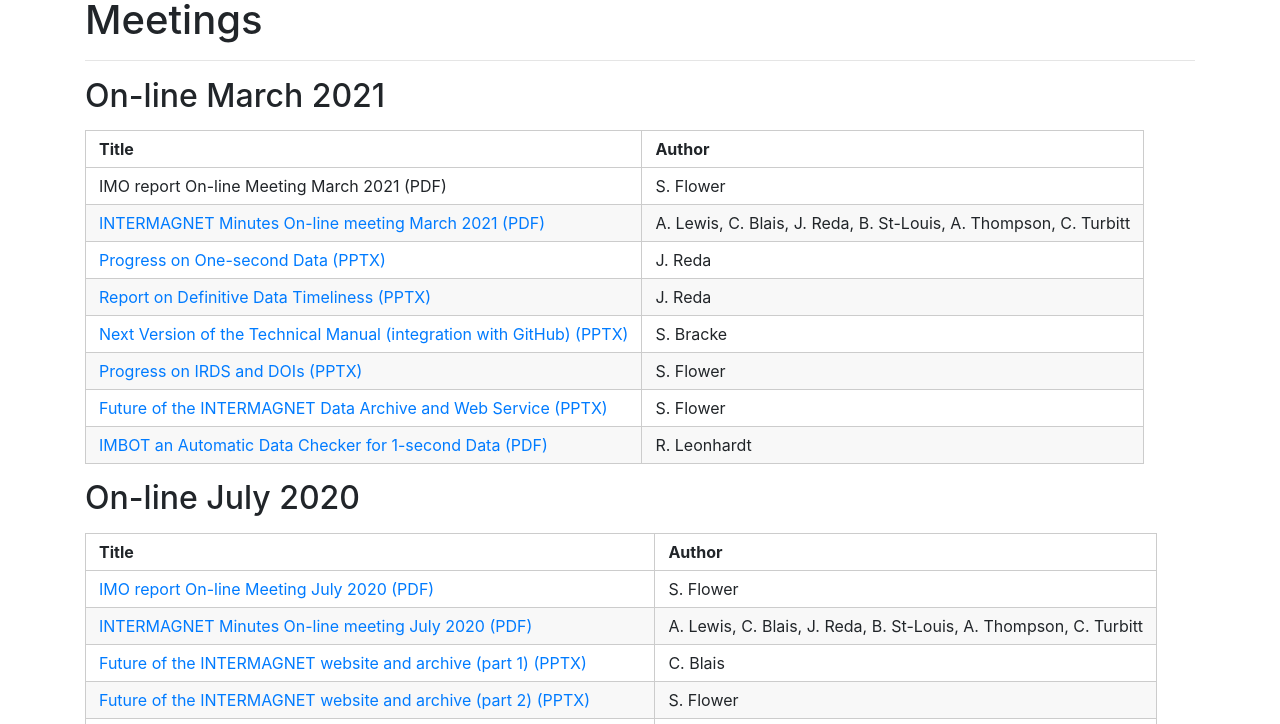
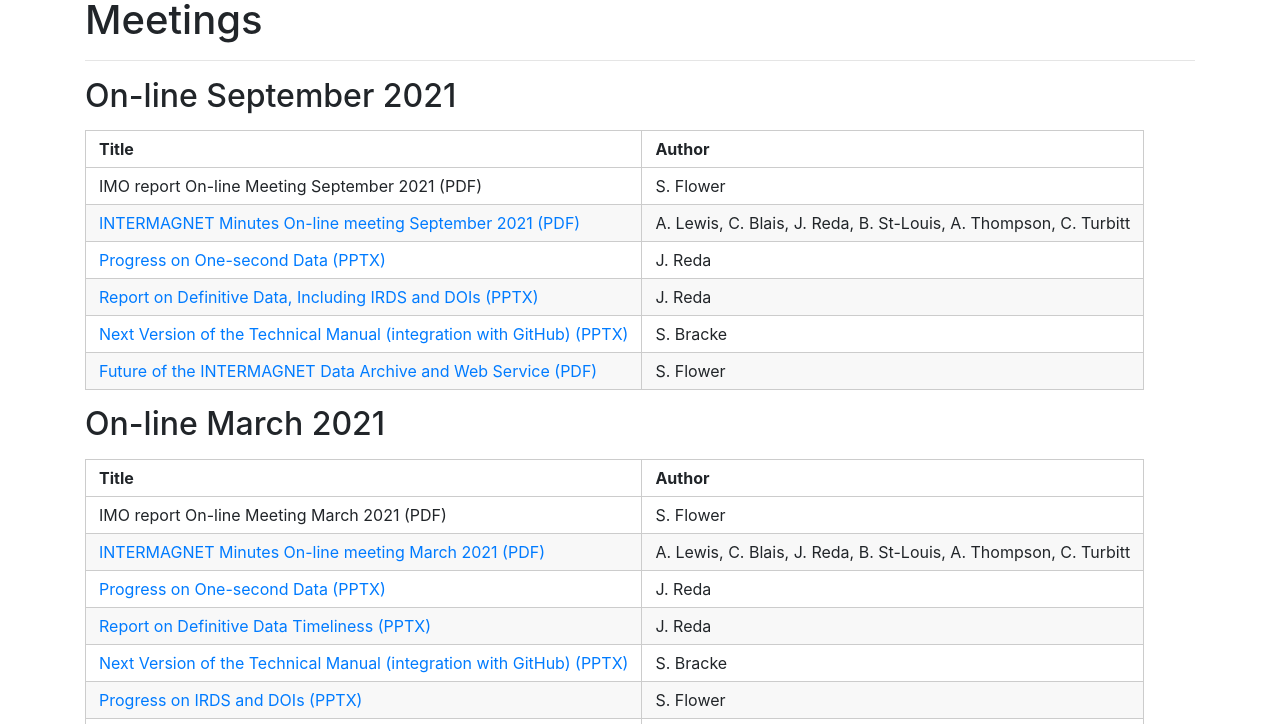
Before and after one commit to INTERMAGNET/intermagnet.github.io, a Jekyll site: the page built from meetings.md, in a window 1280 px wide and 900 px high, cut to the strip 176-900 px from the top of the window. Built offline with Jekyll 4.4.1, drawn with Linux system fonts in a browser that asks for light colours.

Commit message:
Add minutes and presentations for Sep 2021 online meeting

```diff
--- a/meetings.md
+++ b/meetings.md
@@ -1,6 +1,18 @@
 ---
 title: Meetings
 ---
+
+## On-line September 2021
+
+| Title  | Author |
+|--------|--------|
+|IMO report On-line Meeting September 2021 (PDF)|S. Flower|
+|[INTERMAGNET Minutes On-line meeting September 2021 (PDF)](/meetings/2021Sep-Online/INTERMAGNETMeetingMinutes-OnLineSept2021_Public.pdf)|A. Lewis, C. Blais, J. Reda, B. St-Louis, A. Thompson, C. Turbitt|
+|[Progress on One-second Data (PPTX)](/meetings/2021Sep-Online/Reda_Progress_on_One_Second_Data.pptx)|J. Reda|
+|[Report on Definitive Data, Including IRDS and DOIs (PPTX)](/meetings/2021Sep-Online/Reda_Report_on_Definitive_Data_Timeliness.pptx)|J. Reda|
+|[Next Version of the Technical Manual (integration with GitHub) (PPTX)](/meetings/2021Sep-Online/Bracke_TM_Collaborative_Environment.pptx)|S. Bracke|
+|[Future of the INTERMAGNET Data Archive and Web Service (PDF)](/meetings/2021Sep-Online/Flower_ImagPortalProgress.pdf)|S. Flower|
+
 
 ## On-line March 2021
 
```
Also changed, not shown: 5 other files.
